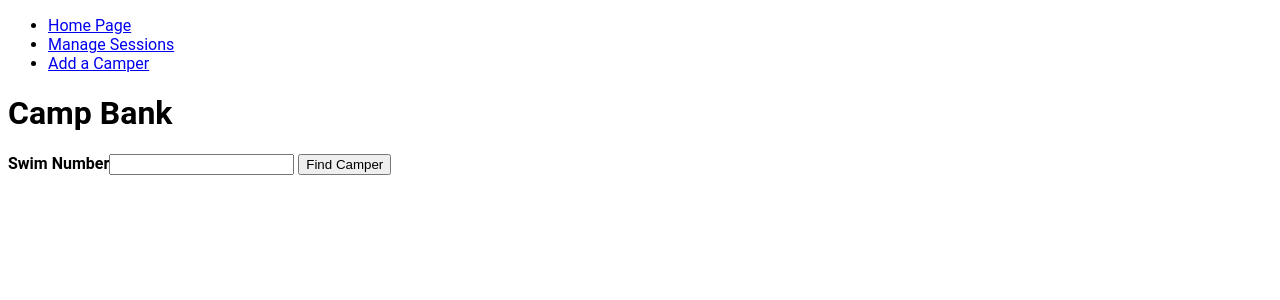
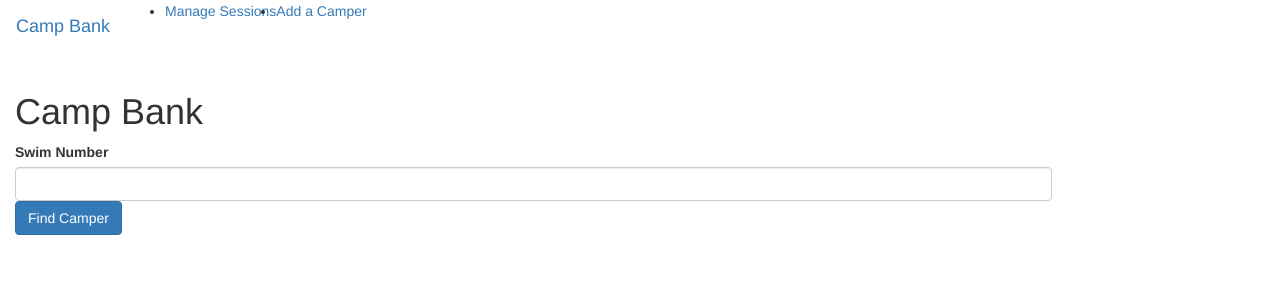
Before and after one commit to heggedunk/camp_bank, a Flask app: page / in a window 1280 px wide. Shown: the top 300 px of the page. Run offline with Flask 2, Linux system fonts and the light colour scheme; some libraries are stand-ins or nearby versions.

Commit message:
Add some style; make the session radios work

```diff
--- a/app.py
+++ b/app.py
@@ -1,13 +1,15 @@
 from datetime import datetime
 
 from flask import Flask, render_template, flash, redirect, url_for
+from flask_bootstrap import Bootstrap
 from flask_wtf import FlaskForm
-from wtforms import StringField, SubmitField, SelectField, BooleanField, IntegerField
+from wtforms import StringField, SubmitField, SelectField, BooleanField, IntegerField, RadioField
 from wtforms.validators import Length, InputRequired
 
 import db
 
 app = Flask(__name__)
+Bootstrap(app)
 app.config['SECRET_KEY'] = 'Super Secret Unguessable Key'
 
 
@@ -47,7 +49,7 @@
     add_name = StringField('Name', validators=[InputRequired(message='Name Required'), Length(max=20)])
     add_swim_number = IntegerField('Swim Number', validators=[InputRequired(message='Swim Number Required')])
     add_prompt = StringField('Prompt', validators=[Length(max=20)])
-    submit = SubmitField('Create Account')
+    submit = SubmitField('Add Camper')
 
 
 @app.route('/add-camper', methods=['GET', 'POST'])
@@ -102,21 +104,23 @@
     description = StringField('Session Name, Format: (YYYY-#)',
                               validators=[InputRequired(message='Session Name Required'), Length(max=6)])
     active = BooleanField('Active?')
-    Submit = SubmitField('Add Session')
+    submit = SubmitField('Add Session')
 
 
-# class ActiveForm(FlaskForm):
-#   sessions = db.get_sessions()
-#   descriptions = db.get_descriptions()
-#  choiceList = []
-# for i in range(len(sessions)):
-#        choiceList.append((sessions[i], descriptions[i]))
-#
-#   change_active = RadioField("Make Active", choices=choiceList, coerce=int)
-#  Submit = SubmitField('Change Activity')
+class ActiveForm(FlaskForm):
+    change_active = RadioField("Make Active", coerce=int)
+    submit = SubmitField('Change Activity')
+
 
 @app.route('/manage-sessions/', methods=['GET', 'POST'])
 def manage_sessions():
+    # Set up the list of options in the Active Form
+    change_active_form = ActiveForm()
+    choice_list = []
+    for session in db.get_sessions():
+        choice_list.append((session['id'], session['description']))
+    change_active_form.change_active.choices = choice_list
+
     add_session_form = NewSessionForm()
 
     if add_session_form.validate_on_submit():
@@ -128,8 +132,6 @@
         else:
             flash('Transaction Failed')
 
-    change_active_form = ActiveForm()
-
     if change_active_form.validate_on_submit():
         pass
 
--- a/db.py
+++ b/db.py
@@ -11,6 +11,7 @@
 # variable called 'DSN' is defined.
 data_source_name = os.environ.get('DSN', data_source_name)
 print("DSN is {}".format(data_source_name))
+
 
 # 23 Functions to test
 
@@ -102,25 +103,6 @@
 
 
 def get_sessions():
-    query = '''
-    SELECT id
-    FROM "session"'''
+    query = '''SELECT * FROM "session"'''
     g.cursor.execute(query)
     return g.cursor.fetchall()
-
-
-def get_desciptions():
-    query = '''
-    SELECT description
-    FROM "session"'''
-    g.cursor.execute(query)
-    return g.cursor.fetchall()
-
-
-def get_description(id):
-    query = '''
-    SELECT description
-    FROM "session"
-    WHERE id = %(id)s'''
-    g.cursor.execute(query, {'id': id})
-    return g.cursor.fetchone()
--- a/templates/add_camper.html
+++ b/templates/add_camper.html
@@ -2,7 +2,7 @@
 
 {% block title %}Add a New Camper{% endblock %}
 
-{% block content %}
+{% block page %}
 
 {% include "_form_errors.html" %}
 
--- a/templates/base.html
+++ b/templates/base.html
@@ -1,24 +1,14 @@
-<!DOCTYPE html>
-<html lang="en">
-    <head>
-        <meta charset="UTF-8">
-        <meta name="viewport" content="width=device-width, initial-scale=1, shrink-to-fit=no">
-        <title>{% block title %}Camp Bank{% endblock %}</title>
-        <meta name="theme-color" content="#ffffff">
+{% extends "bootstrap/base.html" %}
 
-    </head>
+{% block title %}Camp Bank{% endblock %}
 
-<body style="font-family: 'Roboto', sans-serif;">
+{% block navbar %}
     {% include "navbar.html" %}
+{% endblock %}
 
-<!-- Extended content -->
+{% block content %}
     <div class="container-fluid">
-
         <div class="row">
-        <div class="col-md-1 bg-dark">
-
-        </div>
-
             <div class="col-md-10">
                 <div class="bg-light rounded p-4 m-3">
                     {% with messages = get_flashed_messages() %}
@@ -29,15 +19,11 @@
                         {% endif %}
                     {% endwith %}
 
-                {% block content %}
+                    {% block page %}
                     {% endblock %}
-            </div>
-
-
-        </div>
-
-        <div class="col-md-1 bg-dark">
 
                 </div>
             </div>
         </div>
+    </div>
+{% endblock %}
--- a/templates/camper_info.html
+++ b/templates/camper_info.html
@@ -2,7 +2,7 @@
 
 {% block title %}Camper Details{% endblock %}
 
-{% block content %}
+{% block page %}
 
     {{ camper_name }}
     <br>
@@ -15,7 +15,7 @@
 
     {% include '_form_errors.html' %}
 
-  <form method="POST">
+    <form method="POST">
         {{ form.csrf_token }}
 
         <!------------------------------------------------------------------------------------>
--- a/templates/index.html
+++ b/templates/index.html
@@ -2,7 +2,7 @@
 
 {% block title %}Camp Bank{% endblock %}
 
-{% block content %}
+{% block page %}
 
     <h1>Camp Bank</h1>
 
--- a/templates/navbar.html
+++ b/templates/navbar.html
@@ -1,16 +1,11 @@
-
-
-<div class="collapse navbar-collapse" id="navbarSupportedContent">
-        <ul class="navbar-nav ml-3">
-            <li class="nav-item">
-                <a href="/">Home Page</a>
-            </li>
-            <li class="nav-item">
-                <a href="/manage-sessions/"> Manage Sessions</a>
-            </li>
-            <li class="nav-item">
-                <a href="/add-camper">Add a Camper</a>
-            </li>
-
-        </ul>
-</div>
+<nav class="navbar navbar-expand-lg navbar-light bg-light">
+    <a class="navbar-brand" href="/">Camp Bank</a>
+    <ul class="navbar-nav">
+        <li class="nav-item">
+            <a class="nav-link" href="/manage-sessions/">Manage Sessions</a>
+        </li>
+        <li class="nav-item">
+            <a class="nav-link" href="/add-camper">Add a Camper</a>
+        </li>
+    </ul>
+</nav>
```
Also changed, not shown: requirements.txt (added, +9 -0 lines), templates/manage_sessions.html (+9 -2 lines). Lines whose indentation alone changed are shown as unchanged.
